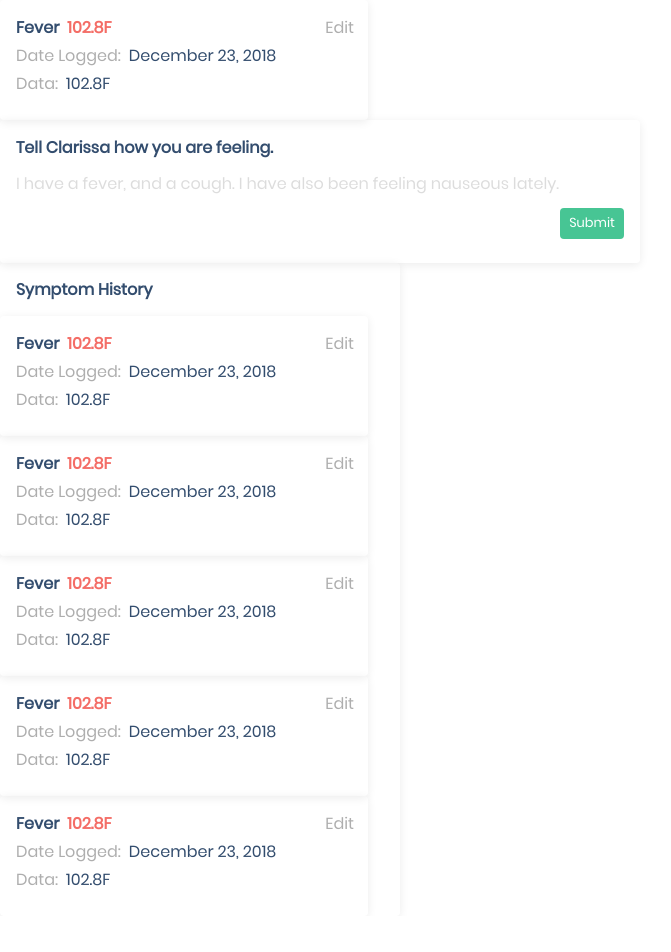
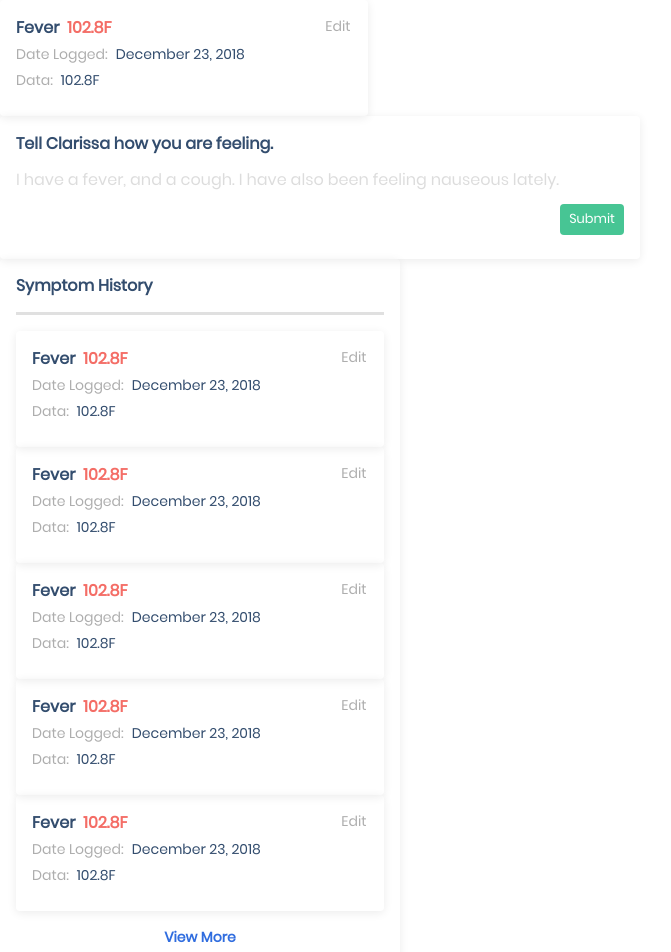
Before and after one commit to clarissa-ai/clarissa-web-frontend, a React (Create React App) app: page /preview in a window 1280 px wide. Shown: the top 952 px of the page, without its empty margins (0-671 px from the left). Before the commit the page ends 916 px from the top, so only its background shows below. Built offline with nearby package versions, Linux system fonts and the light colour scheme; no server answers; a web font is replaced by a local one.

Commit message:
Format Symptom History component

```diff
--- a/src/App.jsx
+++ b/src/App.jsx
@@ -9,7 +9,7 @@ import Login from 'components/authentication/login/Login';
 import ScreeningStart from 'components/misc/survey/ScreeningStart';
 import SymptomCard from 'components/dashboard/SymptomCard';
 import SymptomLog from 'components/dashboard/SymptomLog';
-import SymptomHistory from 'components/dashboard/SymtomHistory';
+import SymptomHistory from 'components/dashboard/SymptomHistory';
 
 // Here we create a new context, allowing all nested elements of ProfileContext.Provider to use the profile object.
 const ProfileContext = createContext(null);
--- a/src/components/dashboard/SymptomCard.jsx
+++ b/src/components/dashboard/SymptomCard.jsx
@@ -33,18 +33,18 @@ const SymptomCard = (props) => {
             <Grid container direction="row" spacing={1}>
                 <Grid item xs={1.5}><Typography className={classes.heading}><Box fontWeight="fontWeightBold">{props.symptom}Fever</Box></Typography></Grid>
                 <Grid item xs={9}><Typography color='error'><Box fontWeight="fontWeightBold">{props.severity}102.8F</Box></Typography></Grid>
-                <Grid item xs={1}><Typography className={classes.cardLabel}><Box fontWeight={500}>Edit</Box></Typography></Grid>
+                <Grid item xs={1}><Typography variant='subtitle2' className={classes.cardLabel}><Box fontWeight={500}>Edit</Box></Typography></Grid>
             </Grid>
             <Grid container direction="row" spacing={1}>
-                <Grid item><Typography className={classes.cardLabel}>Date Logged: </Typography></Grid>
-                <Grid item><Typography className={classes.content}>{props.month} {props.day} {props.year} December 23, 2018</Typography></Grid>
+                <Grid item><Typography variant='subtitle2' className={classes.cardLabel}>Date Logged: </Typography></Grid>
+                <Grid item><Typography variant='subtitle2' className={classes.content}>{props.month} {props.day} {props.year} December 23, 2018</Typography></Grid>
             </Grid>
             <Grid container direction="row" spacing={1}>
-                <Grid item><Typography className={classes.cardLabel}>Data: {props.data} </Typography></Grid>
-                <Grid item><Typography className={classes.content}>102.8F</Typography></Grid>
+                <Grid item><Typography variant='subtitle2' className={classes.cardLabel}>Data: {props.data} </Typography></Grid>
+                <Grid item><Typography variant='subtitle2' className={classes.content}>102.8F</Typography></Grid>
             </Grid>
         </CardContent>
     </Card>;
-}
+};
 
 export default SymptomCard;
--- a/src/components/dashboard/SymtomHistory.jsx
+++ b/src/components/dashboard/SymptomHistory.jsx
@@ -1,5 +1,5 @@
 import React from 'react';
-import {Card, makeStyles, CardHeader} from '@material-ui/core';
+import {Card, makeStyles, CardHeader, Divider, CardContent, Link, Grid} from '@material-ui/core';
 import SymptomCard from './SymptomCard';
 
 const useStyles = makeStyles((theme) => ({
@@ -21,6 +21,15 @@ const useStyles = makeStyles((theme) => ({
     content: {
         color: '#334D6E',
     },
+    divider: {
+        height: '0.2em',
+    },
+    link: {
+        margin: '0 auto',
+        fontFamily: 'Poppins',
+        fontWeight: 'bold',
+        paddingBottom: '1em',
+    },
 }));
 
 const SymptomHistory = (props) => {
@@ -28,11 +37,15 @@ const SymptomHistory = (props) => {
     return (
         <Card className={classes.card}>
             <CardHeader title='Symptom History' classes={{title: classes.title}}>Symptom History</CardHeader>
-            <SymptomCard />
-            <SymptomCard />
-            <SymptomCard />
-            <SymptomCard />
-            <SymptomCard />
+            <Divider variant='middle' classes={{middle: classes.divider}}/>
+            <CardContent>
+                <SymptomCard />
+                <SymptomCard />
+                <SymptomCard />
+                <SymptomCard />
+                <SymptomCard />
+            </CardContent>
+            <Grid container><Link variant='subtitle2' href='' className={classes.link}>View More</Link></Grid>
         </Card>
     );
 };
```
